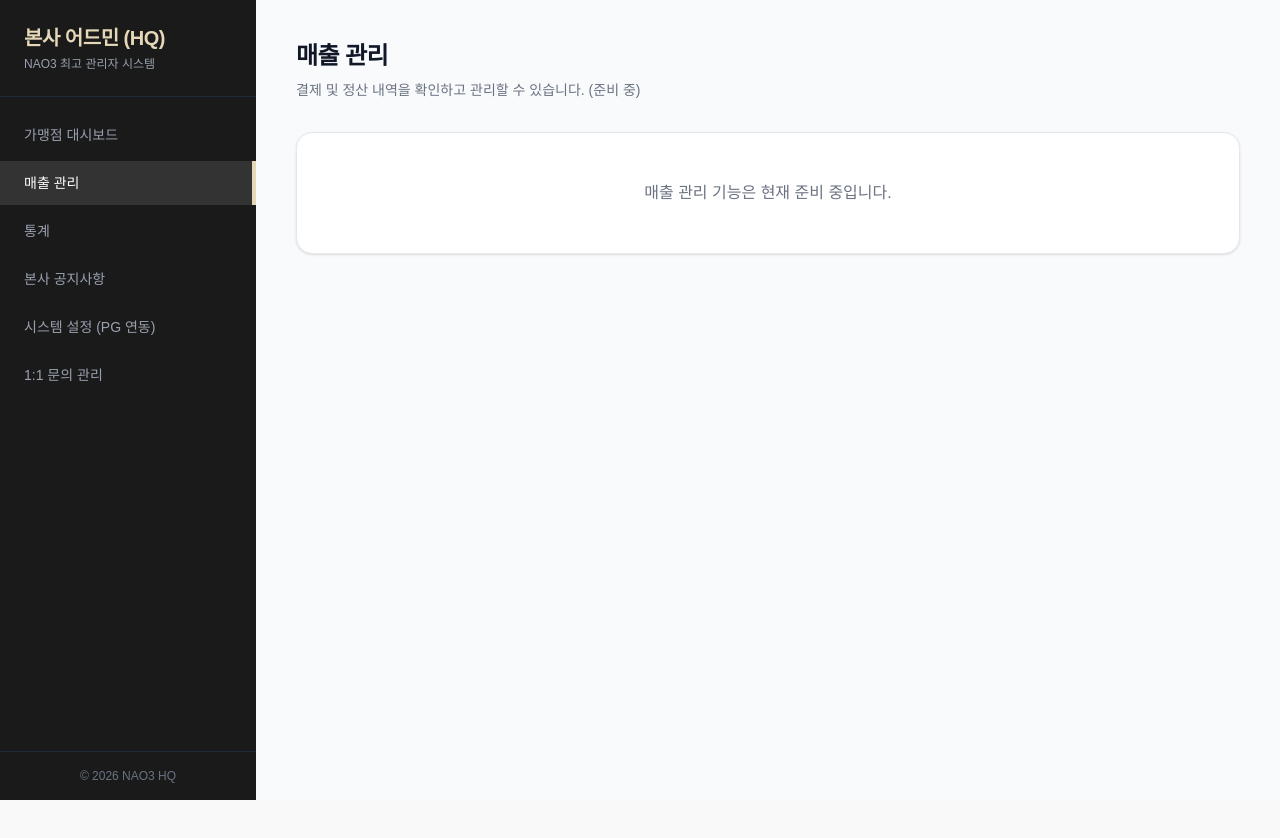
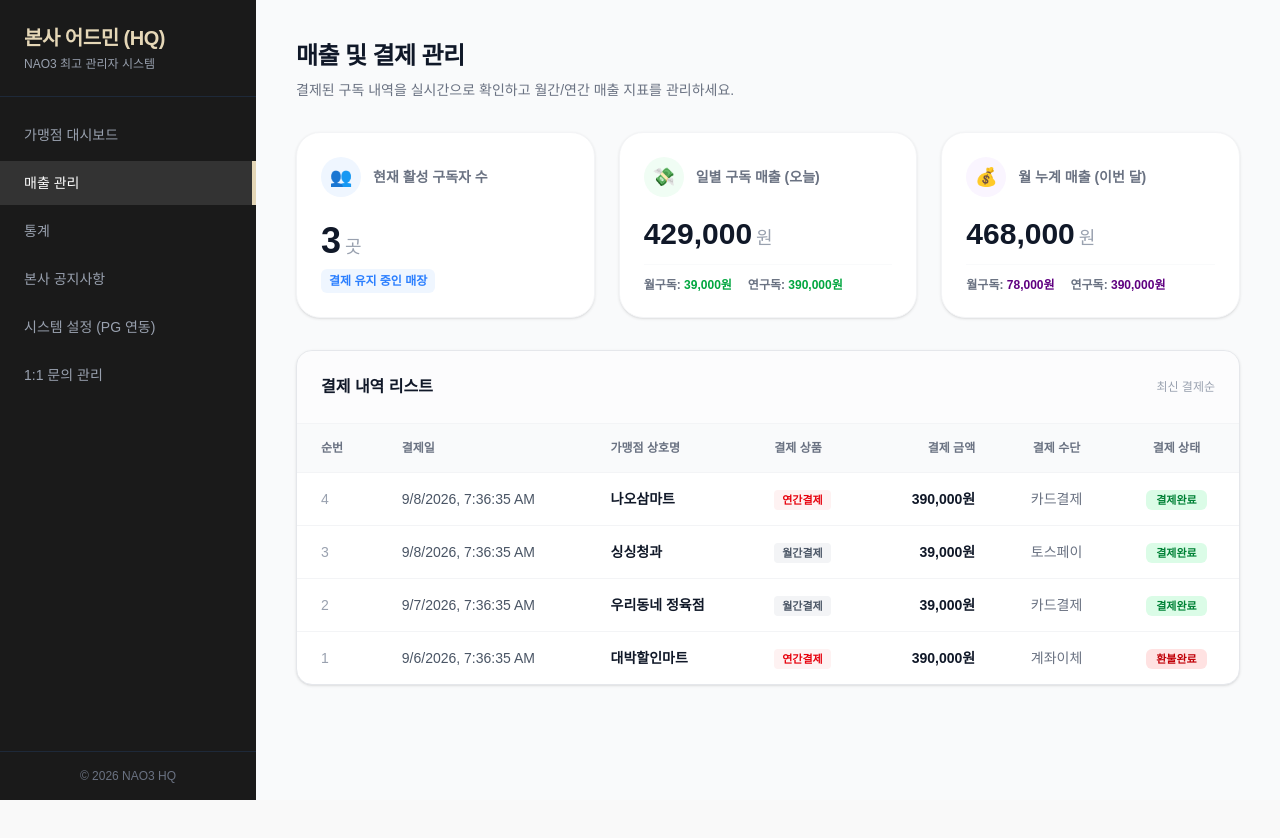
Before and after one commit to hannune-s/nao3, a Next.js app: page /hq-admin/revenue in a window 1280 px wide. Shown: the top 838 px of the page. Built offline with nearby package versions, Linux system fonts and the light colour scheme; no server answers; the database is empty.

Commit message:
feat: implement revenue and payment history dashboard

```diff
--- a/src/app/hq-admin/revenue/page.tsx
+++ b/src/app/hq-admin/revenue/page.tsx
@@ -1,13 +1,204 @@
+"use client";
+
+import { useEffect, useState } from 'react';
+import { supabase } from '@/lib/supabase';
+
 export default function HqRevenuePage() {
+  const [payments, setPayments] = useState<any[]>([]);
+  const [loading, setLoading] = useState(true);
+  const [stats, setStats] = useState({
+    activeSubscribers: 0,
+    todayRevenue: 0,
+    todayMonthly: 0,
+    todayAnnual: 0,
+    monthRevenue: 0,
+    monthMonthly: 0,
+    monthAnnual: 0,
+  });
+
+  useEffect(() => {
+    fetchRevenueData();
+  }, []);
+
+  const fetchRevenueData = async () => {
+    try {
+      // 실제 테이블(nao3_payments)이 구축되기 전까지는 임시 더미데이터를 제공하거나 빈 배열을 처리합니다.
+      const { data, error } = await supabase
+        .from('nao3_payments')
+        .select('*')
+        .order('created_at', { ascending: false });
+
+      if (error) {
+        // 테이블이 없으면 임시 더미 데이터를 보여줍니다.
+        loadDummyData();
+        return;
+      }
+
+      if (data && data.length > 0) {
+        processStats(data);
+        setPayments(data);
+      } else {
+        loadDummyData();
+      }
+    } catch (err) {
+      loadDummyData();
+    } finally {
+      setLoading(false);
+    }
+  };
+
+  const processStats = (data: any[]) => {
+    const now = new Date();
+    const todayStr = now.toISOString().split('T')[0];
+    const currentMonth = now.getMonth();
+    const currentYear = now.getFullYear();
+
+    let activeSubCount = 0;
+    let tRev = 0, tMon = 0, tAnn = 0;
+    let mRev = 0, mMon = 0, mAnn = 0;
+
+    data.forEach((p) => {
+      // 구독자 수: 결제완료 혹은 활성 상태인 경우
+      if (p.status === '결제완료') activeSubCount++;
+
+      const pDate = new Date(p.created_at);
+      const pDateStr = pDate.toISOString().split('T')[0];
+
+      if (p.status === '결제완료') {
+        // 오늘 매출
+        if (pDateStr === todayStr) {
+          tRev += p.amount;
+          if (p.plan_type === '월간') tMon += p.amount;
+          else if (p.plan_type === '연간') tAnn += p.amount;
+        }
+        // 이번 달 매출
+        if (pDate.getMonth() === currentMonth && pDate.getFullYear() === currentYear) {
+          mRev += p.amount;
+          if (p.plan_type === '월간') mMon += p.amount;
+          else if (p.plan_type === '연간') mAnn += p.amount;
+        }
+      }
+    });
+
+    setStats({
+      activeSubscribers: activeSubCount,
+      todayRevenue: tRev,
+      todayMonthly: tMon,
+      todayAnnual: tAnn,
+      monthRevenue: mRev,
+      monthMonthly: mMon,
+      monthAnnual: mAnn,
+    });
+  };
+
+  const loadDummyData = () => {
+    const dummy = [
+      { id: 1, created_at: new Date().toISOString(), store_name: '나오삼마트', plan_type: '연간', amount: 390000, method: '카드결제', status: '결제완료' },
+      { id: 2, created_at: new Date().toISOString(), store_name: '싱싱청과', plan_type: '월간', amount: 39000, method: '토스페이', status: '결제완료' },
+      { id: 3, created_at: new Date(Date.now() - 86400000).toISOString(), store_name: '우리동네 정육점', plan_type: '월간', amount: 39000, method: '카드결제', status: '결제완료' },
+      { id: 4, created_at: new Date(Date.now() - 86400000 * 2).toISOString(), store_name: '대박할인마트', plan_type: '연간', amount: 390000, method: '계좌이체', status: '환불완료' },
+    ];
+    processStats(dummy);
+    setPayments(dummy);
+  };
+
+  if (loading) return <div className="p-8 text-gray-500">매출 데이터를 불러오는 중...</div>;
+
   return (
-    <div className="max-w-5xl animate-fade-in-up">
+    <div className="max-w-6xl animate-fade-in-up">
       <div className="mb-8">
-        <h2 className="text-2xl font-black text-gray-900 tracking-tight">매출 관리</h2>
-        <p className="text-gray-500 mt-2 text-sm">결제 및 정산 내역을 확인하고 관리할 수 있습니다. (준비 중)</p>
+        <h2 className="text-2xl font-black text-gray-900 tracking-tight">매출 및 결제 관리</h2>
+        <p className="text-gray-500 mt-2 text-sm">결제된 구독 내역을 실시간으로 확인하고 월간/연간 매출 지표를 관리하세요.</p>
       </div>
 
-      <div className="bg-white rounded-2xl shadow-sm border border-gray-200 p-12 text-center text-gray-500">
-        매출 관리 기능은 현재 준비 중입니다.
+      {/* 대시보드 카드 영역 */}
+      <div className="grid grid-cols-1 md:grid-cols-3 gap-6 mb-8">
+        {/* 구독자 수 */}
+        <div className="bg-white rounded-3xl p-6 shadow-sm border border-gray-100 flex flex-col justify-between">
+          <div className="flex items-center gap-3 mb-6">
+            <div className="w-10 h-10 rounded-full bg-blue-50 text-blue-500 flex items-center justify-center text-lg">👥</div>
+            <h3 className="text-sm font-bold text-gray-500">현재 활성 구독자 수</h3>
+          </div>
+          <div>
+            <div className="text-4xl font-black text-gray-900">{stats.activeSubscribers}<span className="text-lg font-medium text-gray-400 ml-1">곳</span></div>
+            <p className="text-xs text-blue-500 font-bold bg-blue-50 px-2 py-1 rounded-md inline-block mt-2">결제 유지 중인 매장</p>
+          </div>
+        </div>
+
+        {/* 오늘 매출 */}
+        <div className="bg-white rounded-3xl p-6 shadow-sm border border-gray-100 flex flex-col justify-between">
+          <div className="flex items-center gap-3 mb-4">
+            <div className="w-10 h-10 rounded-full bg-green-50 text-green-500 flex items-center justify-center text-lg">💸</div>
+            <h3 className="text-sm font-bold text-gray-500">일별 구독 매출 (오늘)</h3>
+          </div>
+          <div>
+            <div className="text-3xl font-black text-gray-900 mb-3">{stats.todayRevenue.toLocaleString()}<span className="text-lg font-medium text-gray-400 ml-1">원</span></div>
+            <div className="flex gap-4 text-xs font-bold text-gray-500 border-t border-gray-50 pt-3">
+              <div>월구독: <span className="text-green-600">{stats.todayMonthly.toLocaleString()}원</span></div>
+              <div>연구독: <span className="text-green-600">{stats.todayAnnual.toLocaleString()}원</span></div>
+            </div>
+          </div>
+        </div>
+
+        {/* 이번 달 매출 */}
+        <div className="bg-white rounded-3xl p-6 shadow-sm border border-gray-100 flex flex-col justify-between">
+          <div className="flex items-center gap-3 mb-4">
+            <div className="w-10 h-10 rounded-full bg-purple-50 text-[#5F0080] flex items-center justify-center text-lg">💰</div>
+            <h3 className="text-sm font-bold text-gray-500">월 누계 매출 (이번 달)</h3>
+          </div>
+          <div>
+            <div className="text-3xl font-black text-gray-900 mb-3">{stats.monthRevenue.toLocaleString()}<span className="text-lg font-medium text-gray-400 ml-1">원</span></div>
+            <div className="flex gap-4 text-xs font-bold text-gray-500 border-t border-gray-50 pt-3">
+              <div>월구독: <span className="text-[#5F0080]">{stats.monthMonthly.toLocaleString()}원</span></div>
+              <div>연구독: <span className="text-[#5F0080]">{stats.monthAnnual.toLocaleString()}원</span></div>
+            </div>
+          </div>
+        </div>
+      </div>
+
+      {/* 결제 내역 리스트 */}
+      <div className="bg-white rounded-2xl shadow-sm border border-gray-200 overflow-hidden">
+        <div className="p-6 border-b border-gray-100 bg-gray-50/50 flex justify-between items-center">
+          <h3 className="font-black text-gray-900">결제 내역 리스트</h3>
+          <span className="text-xs text-gray-400 font-medium">최신 결제순</span>
+        </div>
+
+        <div className="overflow-x-auto">
+          <table className="w-full text-sm text-left">
+            <thead className="bg-gray-50 text-gray-500 text-xs font-bold border-b border-gray-100">
+              <tr>
+                <th className="px-6 py-4">순번</th>
+                <th className="px-6 py-4">결제일</th>
+                <th className="px-6 py-4">가맹점 상호명</th>
+                <th className="px-6 py-4">결제 상품</th>
+                <th className="px-6 py-4 text-right">결제 금액</th>
+                <th className="px-6 py-4 text-center">결제 수단</th>
+                <th className="px-6 py-4 text-center">결제 상태</th>
+              </tr>
+            </thead>
+            <tbody className="divide-y divide-gray-100">
+              {payments.map((p, index) => (
+                <tr key={p.id} className="hover:bg-gray-50/50 transition-colors">
+                  <td className="px-6 py-4 text-gray-400 font-medium">{payments.length - index}</td>
+                  <td className="px-6 py-4 text-gray-600">{new Date(p.created_at).toLocaleString()}</td>
+                  <td className="px-6 py-4 font-bold text-gray-900">{p.store_name}</td>
+                  <td className="px-6 py-4">
+                    <span className={`px-2 py-1 rounded text-[11px] font-bold ${p.plan_type === '연간' ? 'bg-red-50 text-red-600' : 'bg-gray-100 text-gray-600'}`}>
+                      {p.plan_type}결제
+                    </span>
+                  </td>
+                  <td className="px-6 py-4 text-right font-black text-gray-900">{p.amount.toLocaleString()}원</td>
+                  <td className="px-6 py-4 text-center text-gray-500">{p.method}</td>
+                  <td className="px-6 py-4 text-center">
+                    <span className={`px-2.5 py-1 rounded-md text-[11px] font-bold ${p.status === '결제완료' ? 'bg-green-100 text-green-700' : 'bg-red-100 text-red-700'}`}>
+                      {p.status}
+                    </span>
+                  </td>
+                </tr>
+              ))}
+            </tbody>
+          </table>
+        </div>
       </div>
     </div>
   );
```
